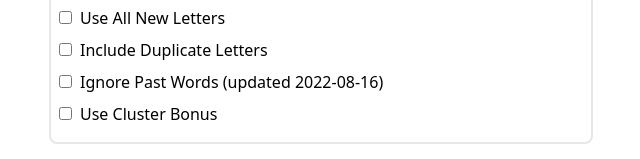
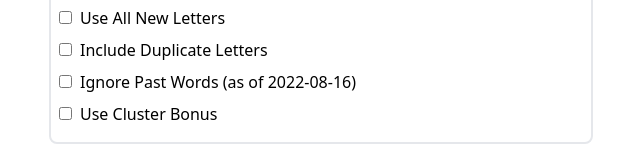
Before and after one commit to mrandyclark/wordle-helper, a Next.js app: page / in a window 1280 px wide. Shown: the part 338-497 px from the top of the page, without its empty margins (319-959 px from the left). Built offline with nearby package versions, Linux system fonts and the light colour scheme.

Commit message:
updated to "as of"

```diff
--- a/pages/index.js
+++ b/pages/index.js
@@ -202,7 +202,7 @@ export default function Home() {
 								handlePreferenceChange(event)
 							}}
 							type="checkbox" />
-						Ignore Past Words (updated 2022-08-16)
+						Ignore Past Words (as of 2022-08-16)
 					</label>
 					<label className="block mb-2">
 						<input
```
